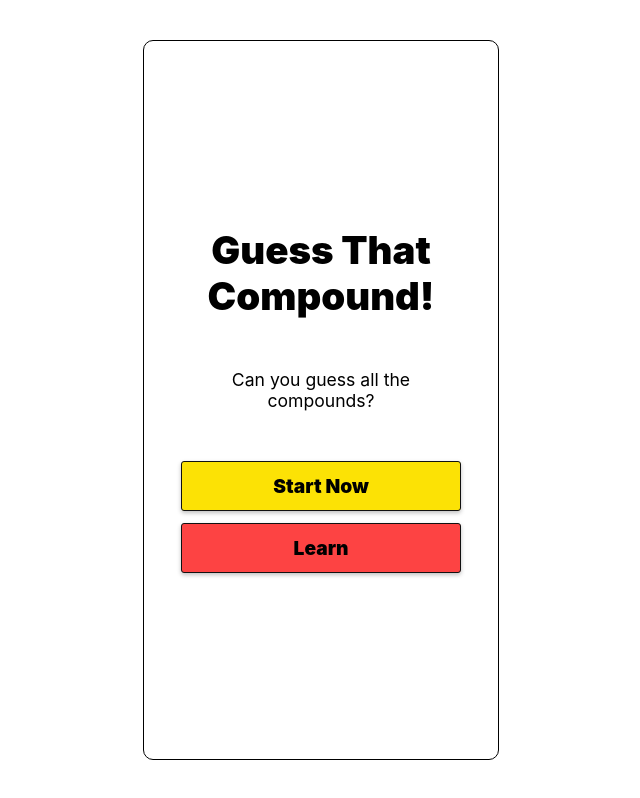
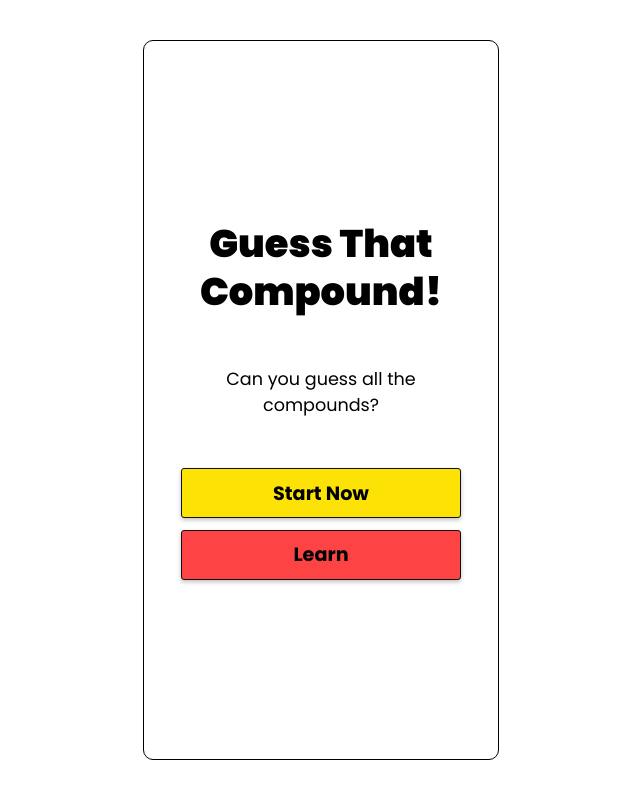
Before and after one commit to MiDo781/js-guess-that-compound, a plain HTML site: page index.html in a window 1280 px wide. Shown: the whole page, without its empty margins (319-959 px from the left). Drawn offline with Linux system fonts and the light colour scheme.

Commit message:
add font

```diff
--- a/style.css
+++ b/style.css
@@ -1,7 +1,9 @@
+@import url('https://fonts.googleapis.com/css2?family=Poppins:wght@200;300;400;500;600;700;800;900&display=swap');
+
 * {
     margin: 0;
     padding: 0;
-    font-family: 'Inter';
+    font-family: 'Poppins', sans-serif;
     box-sizing: border-box;
 }
 
@@ -40,6 +42,7 @@
 .screen-title {
     font-weight: 900;
     font-size: 2.4rem;
+    line-height: 3rem;
 }
 
 .screen-subtitle {
@@ -59,7 +62,7 @@
     width: inherit;
     height: 50px;
     font-size: 1.2rem;
-    font-weight: 900;
+    font-weight: 700;
     background-color: #fce205;
     border: 1px solid #111;
     border-radius: 3px;
@@ -109,7 +112,7 @@
 }
 
 .button__information h3 {
-    font-weight: 900;
+    font-weight: 700;
 }
 
 .button__information p {
```
